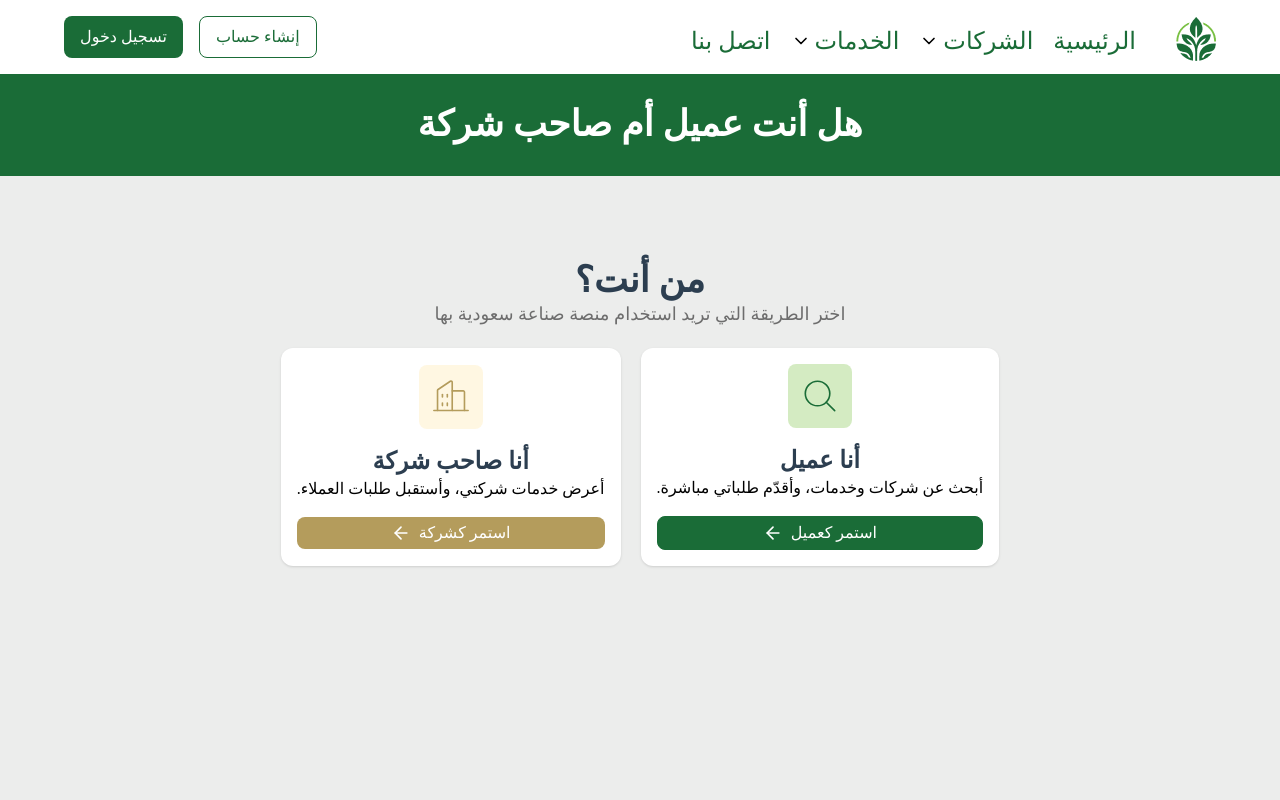
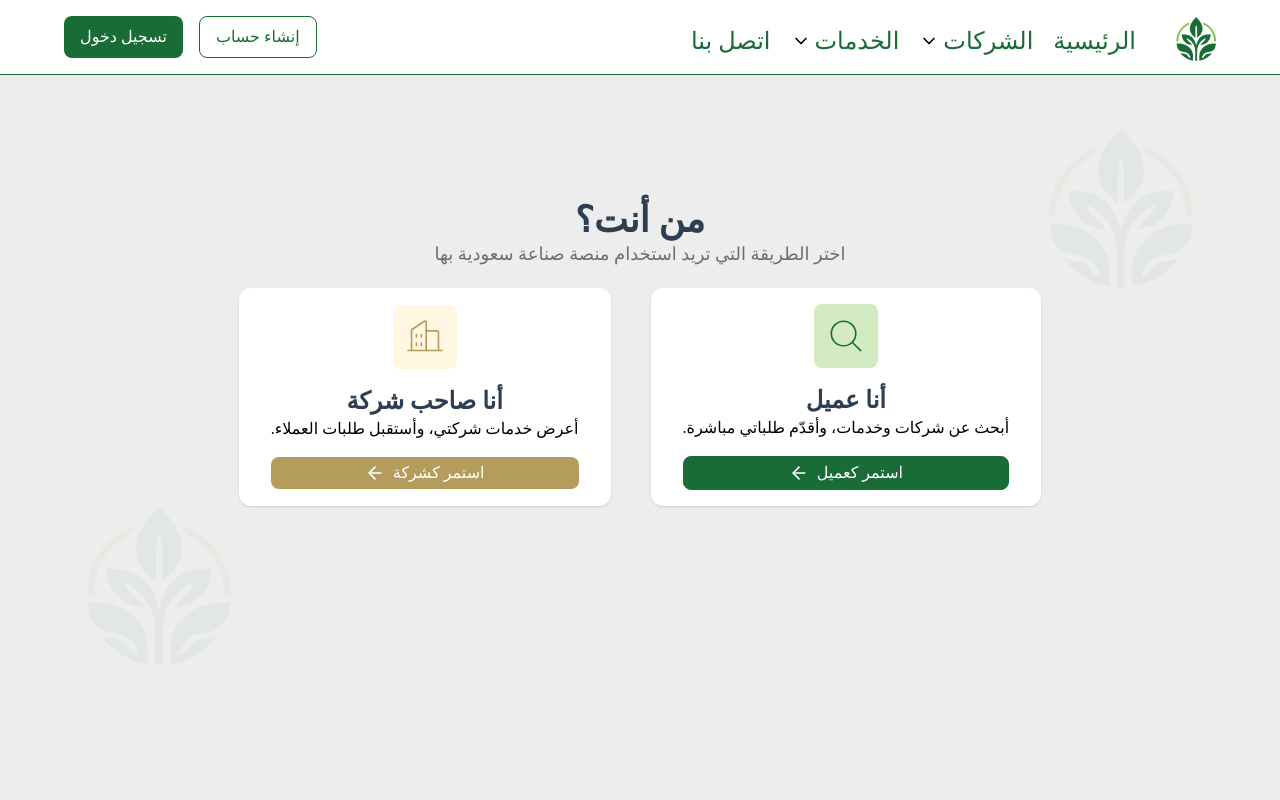
Before and after one commit to Eslam-Mohamed-G/suadi-made, a React (Vite) app: page /createAccount in a window 1280 px wide. Shown: the top 800 px of the page. Built offline with nearby package versions, Linux system fonts and the light colour scheme.

Commit message:
add CreatUser page

```diff
--- a/src/pages/CreateAccount/CreateAccount.tsx
+++ b/src/pages/CreateAccount/CreateAccount.tsx
@@ -3,17 +3,21 @@
 
 export default function CreateAccount() {
   return (
-    <div className='flex flex-col items-center gap-5 bg-backGroundColor py-8 h-dvh'>
-      <header className="bg-mainColor text-white w-full text-center py-8">
-        <h1 className='text-4xl font-bold'>هل أنت عميل أم صاحب شركة</h1>
+    <div className='flex flex-col items-center bg-backGroundColor pt-40 h-dvh text-center'>
+      <header>
+        <h1 className='text-4xl font-bold text-textColor'>من أنت؟</h1>
+        <p className='text-paragraphTextColor text-lg'>اختر الطريقة التي تريد استخدام منصة صناعة سعودية بها</p>
       </header>
 
-      <div className="flex flex-col items-center mt-16 text-center">
-        <h1 className='text-4xl font-bold text-textColor'>من أنت؟</h1>
-        <p className='text-paragraphTextColor text-lg'>اختر الطريقة التي تريد استخدام منصة صناعة سعودية بها</p>
+      <div className="flex flex-row gap-5 md:gap-10 mt-5 relative">
+        {/* logo */}
+        <div className="absolute bottom-full end-full">
+          <div className="w-40 h-40">
+            <img src="/gray-logo-saudi-made.png" alt="gray-logo-saudi-made" className='w-full h-full object-contain' />
+          </div>
+        </div>
 
-        <div className="flex flex-row gap-5 mt-5">
-          <div className="bg-white rounded-xl shadow flex flex-col items-center justify-center p-4">
+        <div className="bg-white rounded-xl shadow flex flex-col items-center justify-center px-4 md:px-8 py-4">
           <div className="bg-secondBackGroundColor rounded-lg w-16 h-16 flex items-center justify-center mb-4">
             <img src="/search-icone.svg" alt="search-icone" className='w-10 h-10 object-center' />
           </div>
@@ -28,7 +32,7 @@
           </Link>
         </div>
 
-          <div className="bg-white rounded-xl shadow flex flex-col items-center justify-center p-4">
+        <div className="bg-white rounded-xl shadow flex flex-col items-center justify-center px-4 md:px-8 py-4">
           <div className="bg-[#FFF7E2] rounded-lg w-16 h-16 flex items-center justify-center mb-4">
             <img src="/bulding.svg" alt="bulding" className='w-10 h-10 object-center' />
           </div>
@@ -42,6 +46,12 @@
             <svg xmlns="http://www.w3.org/2000/svg" width={20} height={20} viewBox="0 0 24 24" fill="none" stroke="currentColor" strokeWidth={2} strokeLinecap="round" strokeLinejoin="round" className="lucide lucide-arrow-left-icon lucide-arrow-left"><path d="m12 19-7-7 7-7" /><path d="M19 12H5" /></svg>
           </Link>
         </div>
+
+        {/* logo */}
+        <div className="absolute top-full start-full">
+          <div className="w-40 h-40">
+            <img src="/gray-logo-saudi-made.png" alt="gray-logo-saudi-made" className='w-full h-full object-contain' />
+          </div>
         </div>
       </div>
     </div>
```
Lines whose indentation alone changed are shown as unchanged.
